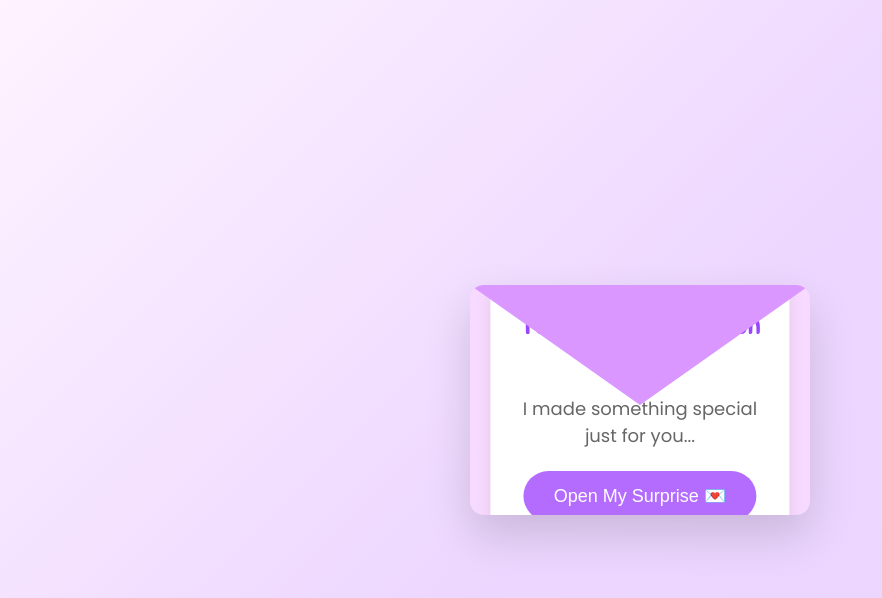
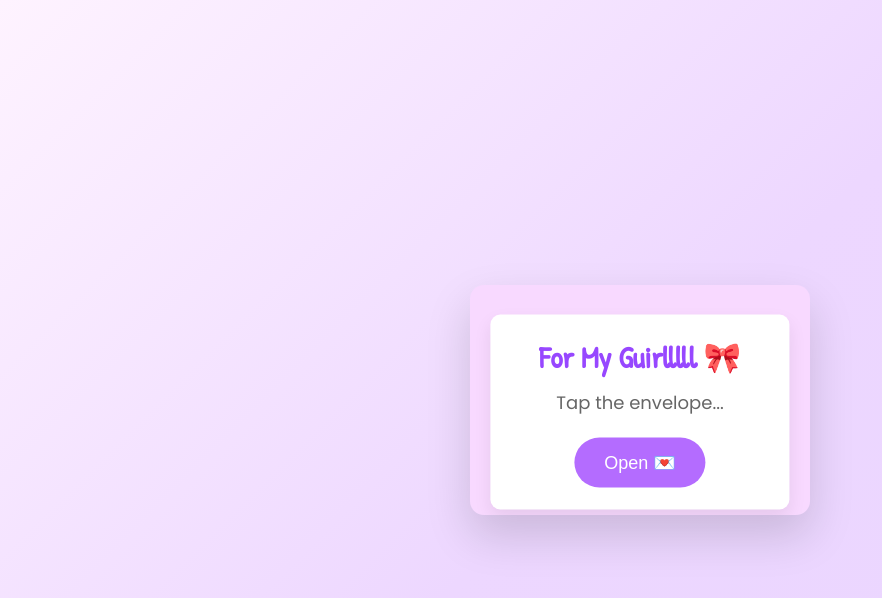
Before and after one commit to deep123456d/Beyb-for-u, a plain HTML site: page index.html in a window 1280 px wide. Shown: the whole page, without its empty margins (0-882 px from the left). Drawn offline with Linux system fonts and the light colour scheme.

Commit message:
Update index.html

```diff
--- a/index.html
+++ b/index.html
@@ -1,37 +1,38 @@
 <!DOCTYPE html>
 <html lang="en">
+<head>
 
-<head>
 <meta charset="UTF-8">
 <meta name="viewport" content="width=device-width, initial-scale=1.0">
 
-<title>Happy Girlfriend's Day 💜</title>
+<title>Happy Girlfriend's Day Beybbb💗</title>
 
 <link rel="stylesheet" href="style.css">
 
-<link href="https://fonts.googleapis.com/css2?family=Patrick+Hand&family=Poppins:wght@300;400;600&display=swap" rel="stylesheet">
+<link href="https://fonts.googleapis.com/css2?family=Poppins:wght@300;400;600&family=Patrick+Hand&display=swap" rel="stylesheet">
+
 </head>
 
 <body>
 
-<div class="bg-hearts"></div>
+<div class="background"></div>
 
 <div class="container">
 
 <div id="envelope" class="envelope">
 
-<div class="top"></div>
+<div class="envelope-top"></div>
 
 <div class="letter">
 
-<h1>To My Favorite Person 💜</h1>
+<h1>For My Guirlllll 🎀</h1>
 
 <p>
-I made something special just for you...
+Tap the envelope...
 </p>
 
 <button id="openBtn">
-Open My Surprise 💌
+Open 💌
 </button>
 
 </div>
@@ -43,5 +44,4 @@ Open My Surprise 💌
 <script src="script.js"></script>
 
 </body>
-
 </html>
```
